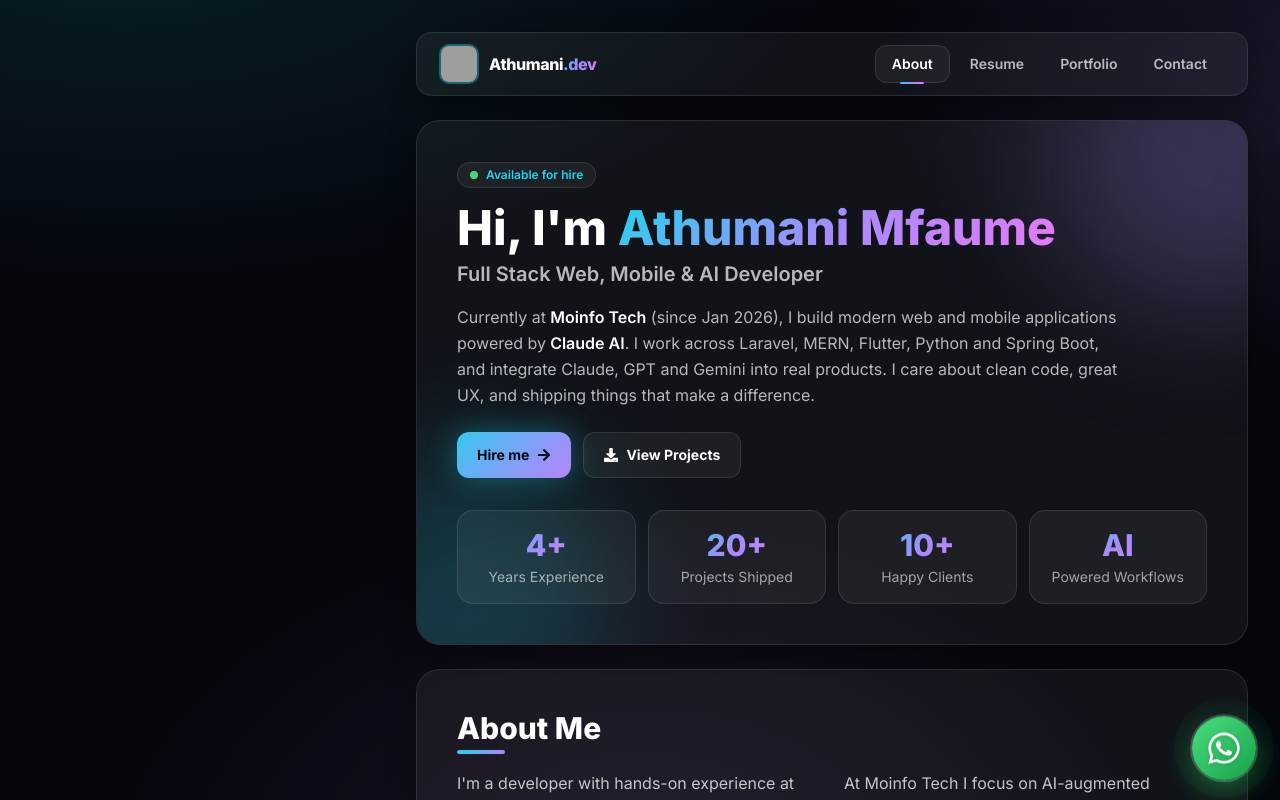
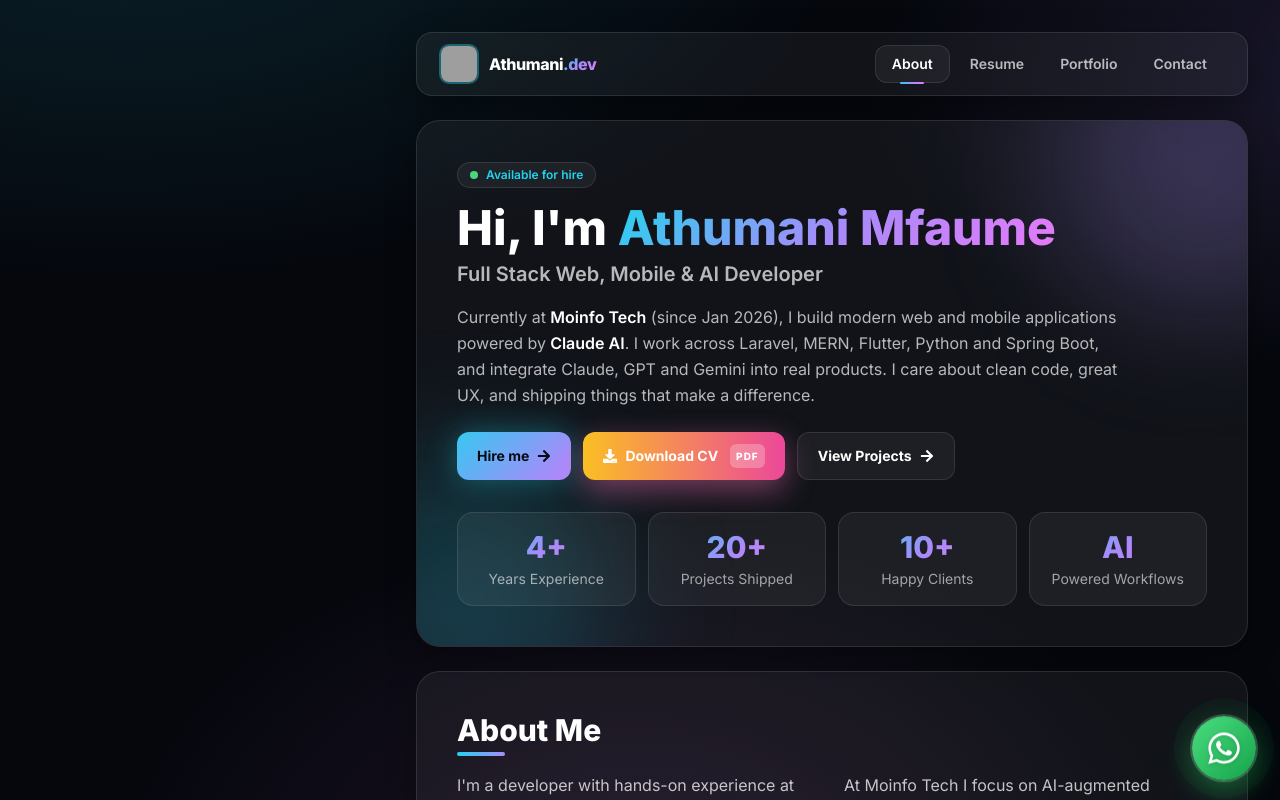
Before and after one commit to athumaniMfaume/athumani-portfolio, a React (Vite) app: page / in a window 1280 px wide. Shown: the top 800 px of the page. Built offline with nearby package versions, Linux system fonts and the light colour scheme; grey boxes are pictures that could not be loaded.

Commit message:
add cv in portfolio

```diff
--- a/src/components/About.jsx
+++ b/src/components/About.jsx
@@ -49,11 +49,25 @@ export const About = () => {
               >
                 Hire me <FaArrowRight />
               </a>
+
+              <a
+                href='/Athumani_Mfaume_CV.pdf'
+                download='Athumani_Mfaume_CV.pdf'
+                className='group relative inline-flex items-center gap-2 rounded-xl bg-gradient-to-r from-amber-400 via-pink-500 to-rose-500 bg-[length:200%_200%] animate-gradientShift px-5 py-3 text-sm font-bold text-white shadow-[0_10px_30px_rgba(244,114,182,0.45)] hover:scale-[1.03] hover:shadow-[0_15px_40px_rgba(244,114,182,0.6)] transition-all overflow-hidden'
+              >
+                <span className='absolute inset-0 -translate-x-full bg-gradient-to-r from-transparent via-white/30 to-transparent group-hover:translate-x-full transition-transform duration-700' />
+                <FaDownload className='relative group-hover:-translate-y-0.5 transition-transform' />
+                <span className='relative'>Download CV</span>
+                <span className='relative ml-1 rounded-md bg-white/25 backdrop-blur px-1.5 py-0.5 text-[10px] font-extrabold tracking-widest'>
+                  PDF
+                </span>
+              </a>
+
               <a
                 href='/portfolio'
                 className='inline-flex items-center gap-2 rounded-xl bg-white/5 border border-white/10 px-5 py-3 text-sm font-bold text-white hover:bg-white/10 transition'
               >
-                <FaDownload /> View Projects
+                View Projects <FaArrowRight />
               </a>
             </div>
           </div>
```
Also changed, not shown: 2 other files (tests, documents, lock files or other folders).
